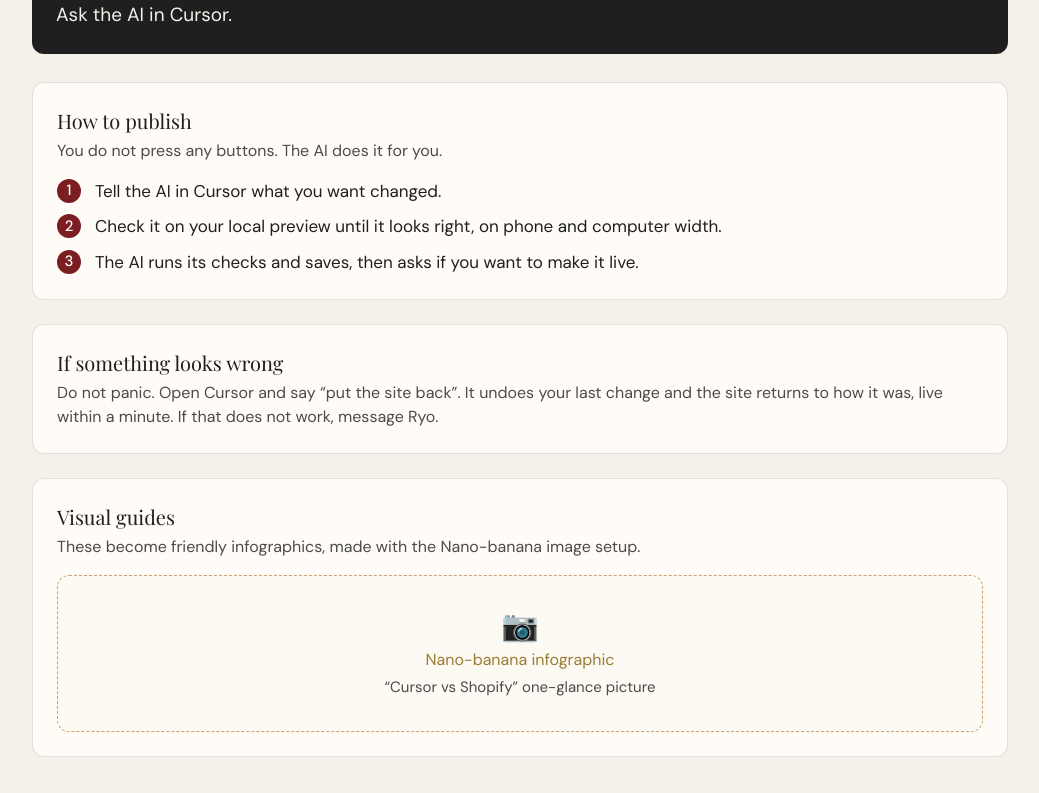
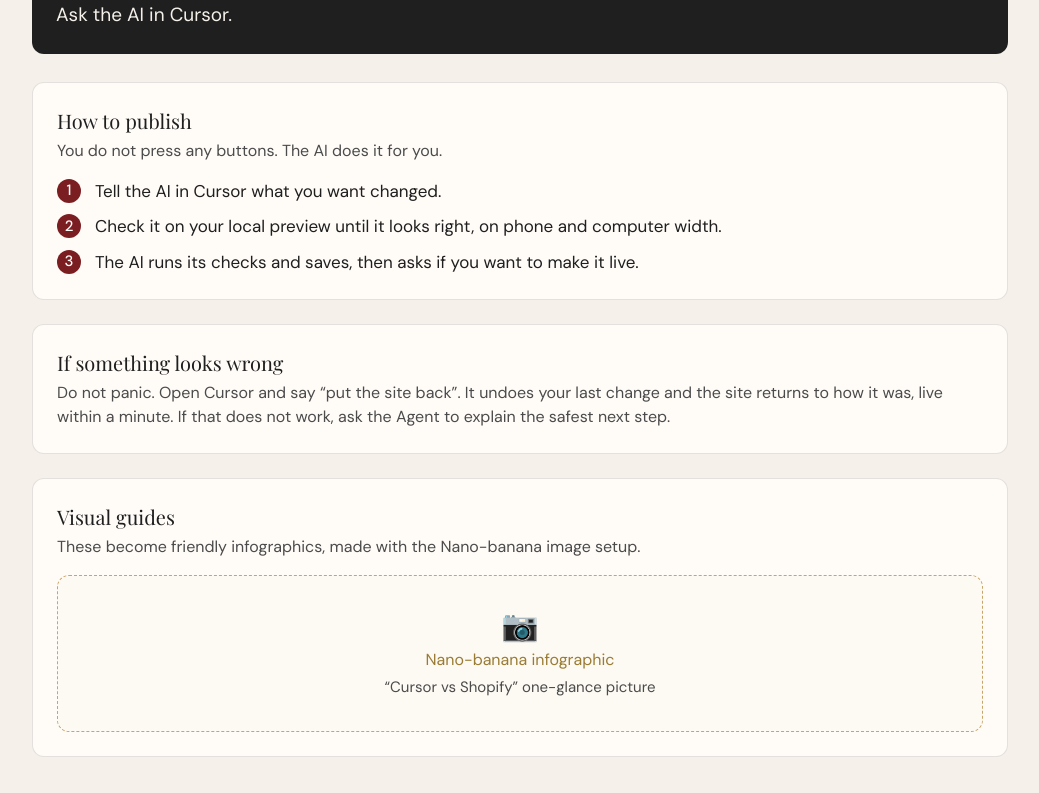
Before and after one commit to reonzpika/miozuki-web, a Next.js app: page /admin/rules in a window 1280 px wide. Shown: the part 706-1499 px from the top of the page, without its empty margins (120-1159 px from the left). Built offline with nearby package versions, Linux system fonts and the light colour scheme; no server answers; a web font is replaced by a local one.

Commit message:
update Codex escalation rules for Ting

```diff
--- a/app/admin/(dash)/rules/page.tsx
+++ b/app/admin/(dash)/rules/page.tsx
@@ -108,7 +108,7 @@
         <p className="text-base text-graphite">
           Do not panic. Open Cursor and say &ldquo;put the site back&rdquo;. It
           undoes your last change and the site returns to how it was, live within
-          a minute. If that does not work, message Ryo.
+          a minute. If that does not work, ask the Agent to explain the safest next step.
         </p>
       </section>
 
```
Also changed, not shown: 6 other files (tests, documents, lock files or other folders).
